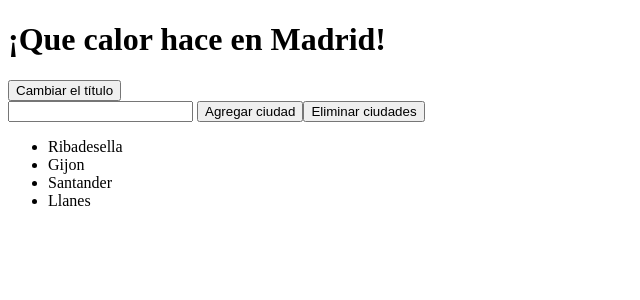
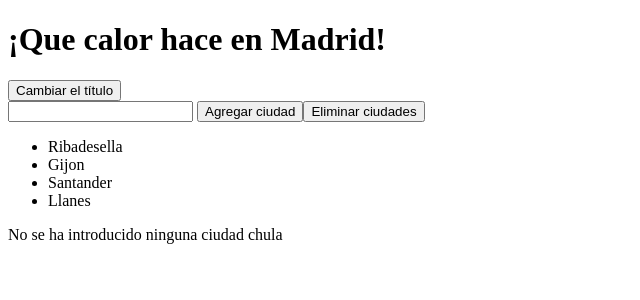
Before and after one commit to rspineda/appAngular, an Angular app: page / in a window 1280 px wide. Shown: the top 300 px of the page, without its empty margins (0-640 px from the left). Built offline with nearby package versions, Linux system fonts and the light colour scheme.

Commit message:
ngSwitch

```diff
--- a/src/app/app.component.html
+++ b/src/app/app.component.html
@@ -15,6 +15,8 @@
 </ul>
 
 
+<!--
+
 <div *ngIf="cityName === 'Madrid'">
   es Madrid. De Madrid al cielo!!
 </div>
@@ -22,3 +24,13 @@
 <div *ngIf="cityName === 'Llanes'">
   ohh Llanes, que bonito es Llanes!!
 </div>
+
+-->
+
+
+<div [ngSwitch]="cityName">
+  <p *ngSwitchCase="'Madrid'">Es Madrid. De Madrid al cielo</p>
+  <p *ngSwitchCase="'Llanes'">Ohh Llanes, que bonito es Llanes</p>
+  <p *ngSwitchCase="'Ribadesella'">Ribadesella, que fiesta tiene Ribadesella!</p>
+  <p *ngSwitchDefault>No se ha introducido ninguna ciudad chula</p>
+</div>
```
